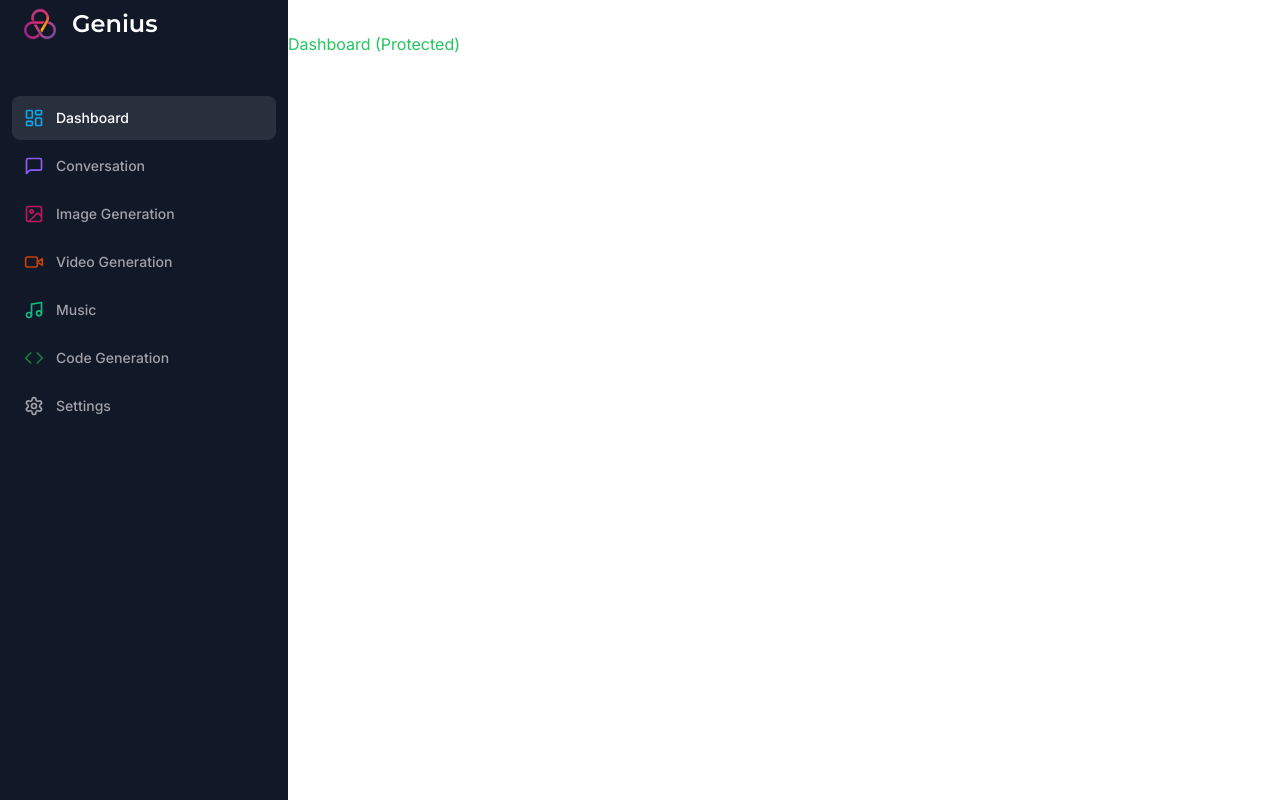
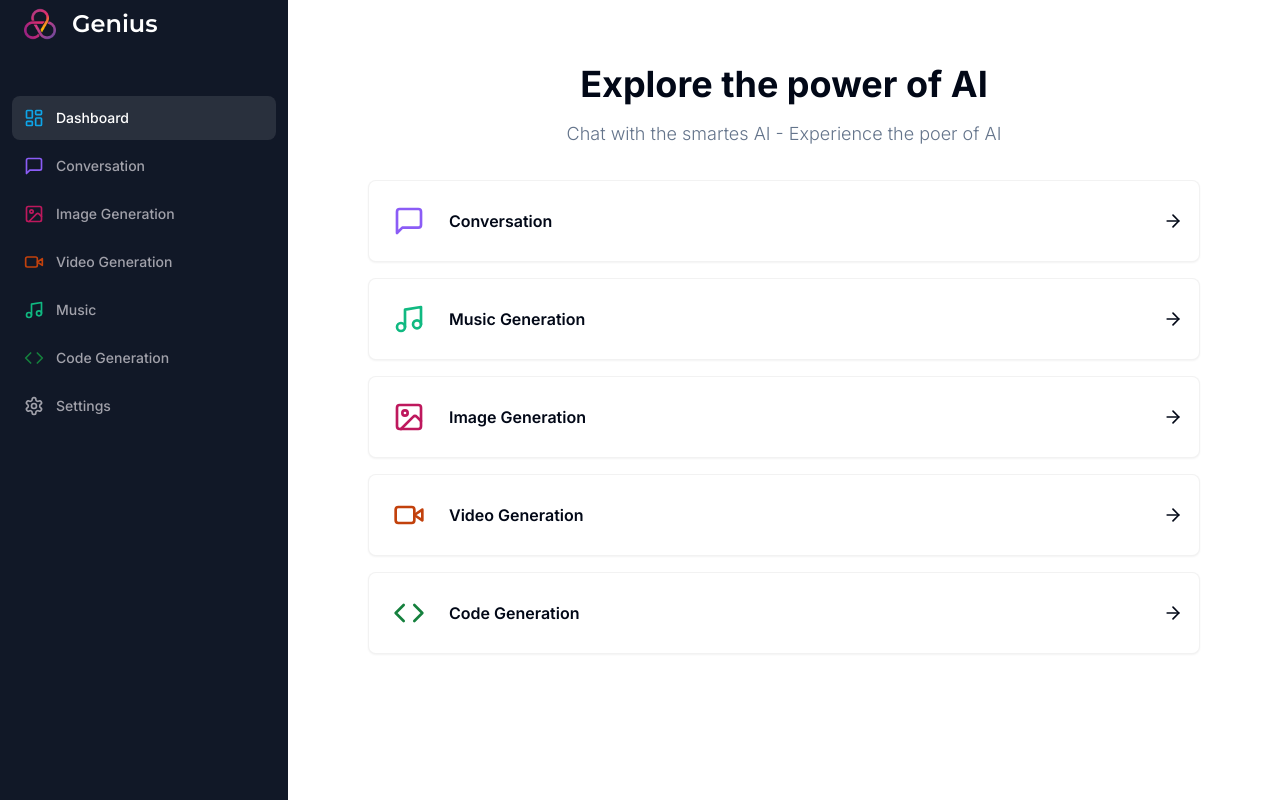
Before and after one commit to codeplan73/next-13-ai-saas, a Next.js app: page /dashboard in a window 1280 px wide. Built offline with nearby package versions, Linux system fonts and the light colour scheme.

Commit message:
completed the dashboard page

```diff
--- a/app/(dashboard)/(routes)/dashboard/page.tsx
+++ b/app/(dashboard)/(routes)/dashboard/page.tsx
@@ -1,10 +1,43 @@
-import { UserButton, SignedOut, SignInButton } from '@clerk/nextjs'
+'use client'
+
+import { Card } from '@/components/ui/card'
+import { cn } from '@/lib/utils'
+import { useRouter } from 'next/navigation'
+import { ArrowRight } from 'lucide-react'
+
+import { tools } from '@/constants'
 
 const DashboardPage = () => {
+  const router = useRouter()
+
   return (
-    <>
-      <p className="text-green-500">Dashboard (Protected)</p>
-    </>
+    <div>
+      <div className="my-8 space-y-4">
+        <h2 className="text-2xl md:text-4xl font-bold text-center">
+          Explore the power of AI
+        </h2>
+        <p className="text-muted-foreground font-light text-ms md:text-lg text-center">
+          Chat with the smartes AI - Experience the poer of AI
+        </p>
+      </div>
+      <div className="px-4 md:px-20 lg:32 space-y-4">
+        {tools.map((tool) => (
+          <Card
+            onClick={() => router.push(tool.href)}
+            key={tool.href}
+            className="p-4 border-black/5 flex items-center justify-between hover:shadow-md transition cursor-pointer"
+          >
+            <div className="flex items-center gap-x-4">
+              <div className={cn('p-2 w-fit rounded-md', tool.bgColor)}>
+                <tool.icon className={cn('w-8 h-8', tool.color)} />
+              </div>
+              <div className="font-semibold">{tool.label}</div>
+            </div>
+            <ArrowRight className="w-5 h-5" />
+          </Card>
+        ))}
+      </div>
+    </div>
   )
 }
 
--- /dev/null
+++ b/components/ui/card.tsx
@@ -0,0 +1,79 @@
+import * as React from "react"
+
+import { cn } from "@/lib/utils"
+
+const Card = React.forwardRef<
+  HTMLDivElement,
+  React.HTMLAttributes<HTMLDivElement>
+>(({ className, ...props }, ref) => (
+  <div
+    ref={ref}
+    className={cn(
+      "rounded-lg border bg-card text-card-foreground shadow-sm",
+      className
+    )}
+    {...props}
+  />
+))
+Card.displayName = "Card"
+
+const CardHeader = React.forwardRef<
+  HTMLDivElement,
+  React.HTMLAttributes<HTMLDivElement>
+>(({ className, ...props }, ref) => (
+  <div
+    ref={ref}
+    className={cn("flex flex-col space-y-1.5 p-6", className)}
+    {...props}
+  />
+))
+CardHeader.displayName = "CardHeader"
+
+const CardTitle = React.forwardRef<
+  HTMLParagraphElement,
+  React.HTMLAttributes<HTMLHeadingElement>
+>(({ className, ...props }, ref) => (
+  <h3
+    ref={ref}
+    className={cn(
+      "text-2xl font-semibold leading-none tracking-tight",
+      className
+    )}
+    {...props}
+  />
+))
+CardTitle.displayName = "CardTitle"
+
+const CardDescription = React.forwardRef<
+  HTMLParagraphElement,
+  React.HTMLAttributes<HTMLParagraphElement>
+>(({ className, ...props }, ref) => (
+  <p
+    ref={ref}
+    className={cn("text-sm text-muted-foreground", className)}
+    {...props}
+  />
+))
+CardDescription.displayName = "CardDescription"
+
+const CardContent = React.forwardRef<
+  HTMLDivElement,
+  React.HTMLAttributes<HTMLDivElement>
+>(({ className, ...props }, ref) => (
+  <div ref={ref} className={cn("p-6 pt-0", className)} {...props} />
+))
+CardContent.displayName = "CardContent"
+
+const CardFooter = React.forwardRef<
+  HTMLDivElement,
+  React.HTMLAttributes<HTMLDivElement>
+>(({ className, ...props }, ref) => (
+  <div
+    ref={ref}
+    className={cn("flex items-center p-6 pt-0", className)}
+    {...props}
+  />
+))
+CardFooter.displayName = "CardFooter"
+
+export { Card, CardHeader, CardFooter, CardTitle, CardDescription, CardContent }
--- /dev/null
+++ b/constants.ts
@@ -0,0 +1,41 @@
+import { Code, ImageIcon, MessageSquare, Music, VideoIcon } from 'lucide-react'
+
+export const MAX_FREE_COUNTS = 5
+
+export const tools = [
+  {
+    label: 'Conversation',
+    icon: MessageSquare,
+    href: '/conversation',
+    color: 'text-violet-500',
+    bgColor: 'bg-violet-500/10',
+  },
+  {
+    label: 'Music Generation',
+    icon: Music,
+    href: '/music',
+    color: 'text-emerald-500',
+    bgColor: 'bg-emerald-500/10',
+  },
+  {
+    label: 'Image Generation',
+    icon: ImageIcon,
+    color: 'text-pink-700',
+    bgColor: 'bg-pink-700/10',
+    href: '/image',
+  },
+  {
+    label: 'Video Generation',
+    icon: VideoIcon,
+    color: 'text-orange-700',
+    bgColor: 'bg-orange-700/10',
+    href: '/video',
+  },
+  {
+    label: 'Code Generation',
+    icon: Code,
+    color: 'text-green-700',
+    bgColor: 'bg-green-700/10',
+    href: '/code',
+  },
+]
```
